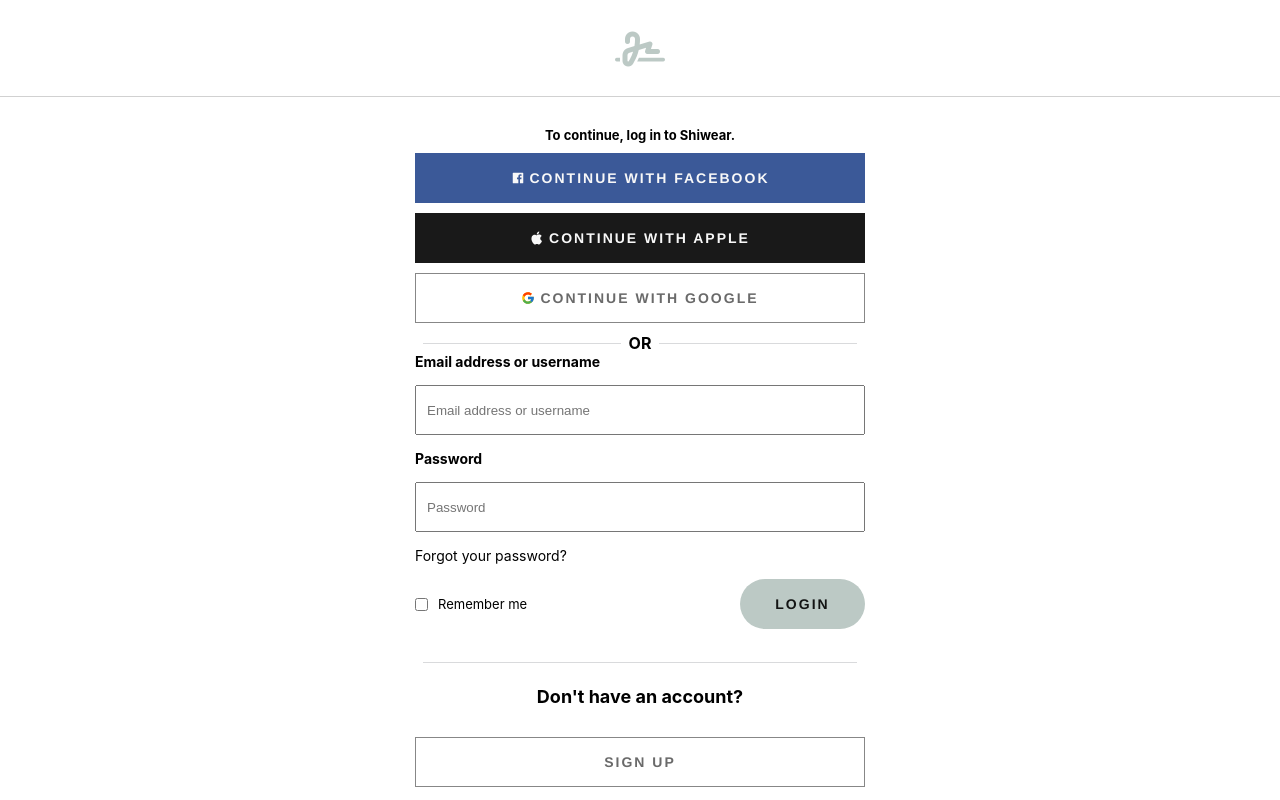
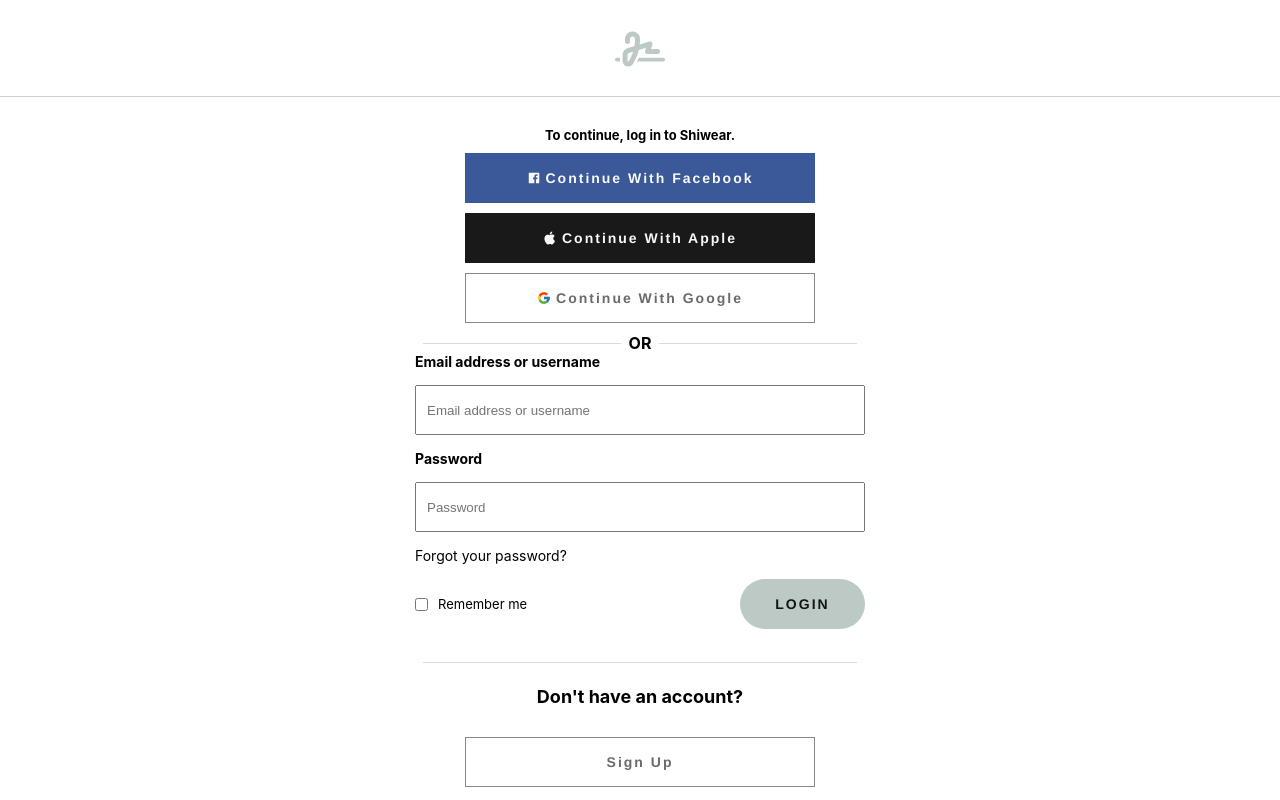
Before and after one commit to senaysenturk/e-commerce, a React (Create React App) app: page /auth in a window 1280 px wide. Built offline with nearby package versions, Linux system fonts and the light colour scheme.

Commit message:
add btn config

```diff
--- a/src/utilities.scss
+++ b/src/utilities.scss
@@ -14,13 +14,12 @@
 
 .btn {
   font-family: Helvetica, Arial, sans-serif;
-  text-transform: uppercase;
+  text-transform: capitalize;
   font-size: 14px;
   letter-spacing: 2px;
   line-height: 20px;
-  width: 450px;
+  width: 350px;
   height: 50px;
-  //border-radius: 500px;
   font-weight: 700;
   display: flex;
   justify-content: center;
```
